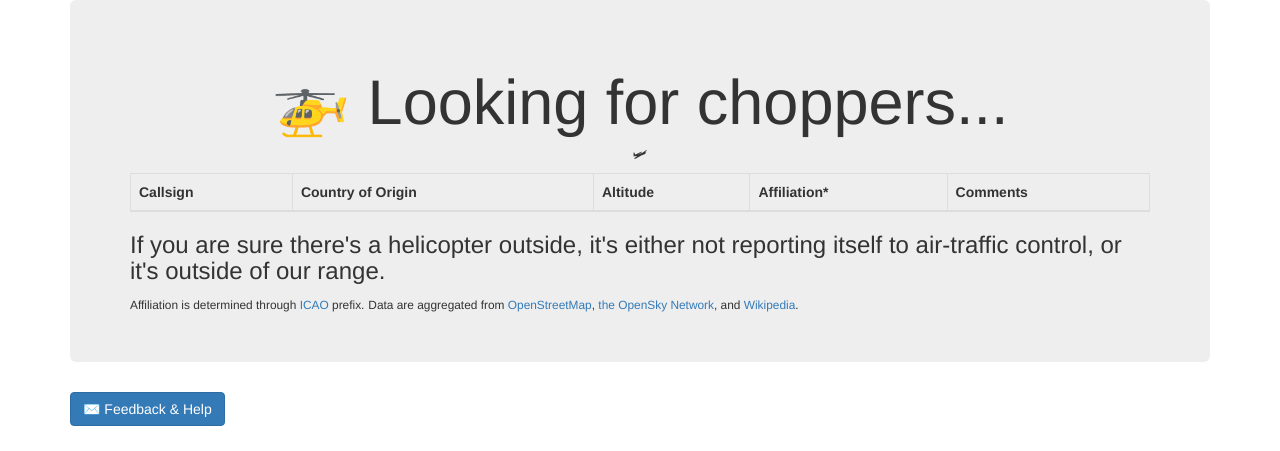
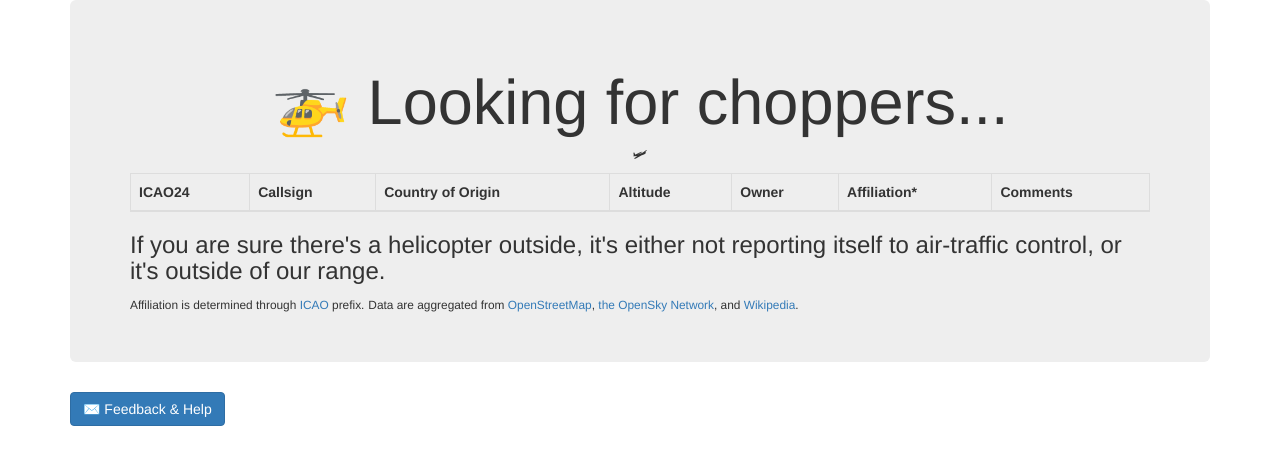
Before and after one commit to j6k4m8/whychopper, a Flask app: page / in a window 1280 px wide. Shown: the top 451 px of the page. Run offline with Flask 2, Linux system fonts and the light colour scheme; lists and menus that the app fills with data are empty; parts of the project's set-up code (start-up, migrations or seed data) failed here and were passed over; some libraries are stand-ins or nearby versions.

Commit message:
Add affiliation information

```diff
--- a/main.py
+++ b/main.py
@@ -92,6 +92,10 @@ def get_aircraft_around(lat, lng):
     return df
 
 
+def get_info_for_icao(icao):
+    return requests.get(f"https://opensky-network.org/api/metadata/aircraft/icao/{icao}").json()
+
+
 @APP.route("/near/<lat>/<lng>")
 def get_near_lat_lng(lat, lng):
     lat = float(lat)
@@ -100,6 +104,7 @@ def get_near_lat_lng(lat, lng):
     total_count = len(candidates)
     candidates = candidates[(candidates.geo_altitude < ALTITUDE_OF_INTEREST) & (~candidates.on_ground)]
 
+    # enrich with wikipedia affiliations:
     newdf = pd.DataFrame([
         i.iloc[0] if len(i) else {}
         for i in candidates.callsign.str.slice(0, 3).map(
@@ -110,6 +115,20 @@ def get_near_lat_lng(lat, lng):
         candidates.reset_index(drop=True),
         newdf.reset_index(drop=True)
     ], axis='columns')
+
+
+    # enrich with opensky info:
+    candidates['owner'] = [None] * len(candidates.index)
+    candidates['manufacturerName'] = [None] * len(candidates.index)
+    candidates['model'] = [None] * len(candidates.index)
+    for i, c in candidates.iterrows():
+        try:
+            info = get_info_for_icao(c.icao24)
+            candidates._set_value(i, "owner", info['owner'])
+            candidates._set_value(i, "manufacturerName", info['manufacturerName'])
+            candidates._set_value(i, "model", info['model'])
+        except Exception as e:
+            print(e)
 
     return jsonify({
         "aircraft": candidates.T.to_json(),
--- a/templates/index.html
+++ b/templates/index.html
@@ -29,8 +29,18 @@
         />
         <script src="https://cdn.jsdelivr.net/npm/vue/dist/vue.js"></script>
         <script>
-            // const API_URL = "http://localhost:5000";
-            const API_URL = "";
+            function isLawEnforcementOwner(aircraft) {
+                if (!aircraft.owner) {
+                    return false;
+                }
+                return (
+                    aircraft.owner.toLowerCase().indexOf("mayor") > -1 ||
+                    aircraft.owner.toLowerCase().indexOf("police") > -1
+                );
+            }
+
+            const API_URL = "http://localhost:5000";
+            // const API_URL = "";
 
             const AircraftTableRow = {
                 props: {
@@ -40,11 +50,13 @@
                 },
                 template: `
                 <tr>
+                    <td><a :href="'https://opensky-network.org/aircraft-profile?icao24='+aircraft.icao24">{{aircraft.icao24}}</a></td>
                     <td>{{aircraft.callsign}}</td>
                     <td>{{aircraft.origin_country}}</td>
                     <td>{{aircraft.geo_altitude}}</td>
+                    <td>{{aircraft.owner}}</td>
                     <td>{{aircraft.Airline||aircraft.Affiliation}}</td>
-                    <td>{{aircraft.Comments}}</td>
+                    <td>{{aircraft.Comments? aircraft.Comments + "; " : ''}} {{aircraft.manufacturerName}} {{aircraft.model}}</td>
                 </tr>
                 `,
             };
@@ -61,7 +73,16 @@
                         if (this.aircraft.length == 0) {
                             return "If you are sure there's a helicopter outside, it's either not reporting itself to air-traffic control, or it's outside of our range.";
                         }
-                        if (this.aircraft.filter((a) => !a.Airline).length) {
+                        lawEnforcementEntries = this.aircraft.filter((a) =>
+                            isLawEnforcementOwner(a)
+                        );
+                        if (lawEnforcementEntries.length) {
+                            return `Callsign ${lawEnforcementEntries[0].callsign} is a law-enforcement aircraft.`;
+                        }
+                        if (
+                            this.aircraft.filter((a) => !a.Airline && !a.Owner)
+                                .length
+                        ) {
                             return "Some aircraft on this list did not self-report affiliation.";
                         }
                         let interesting = this.aircraft.filter((a) => {
@@ -78,9 +99,11 @@
                     <table class="table table-bordered table-striped">
                         <thead>
                             <tr>
+                                <th>ICAO24</th>
                                 <th>Callsign</th>
                                 <th>Country of Origin</th>
                                 <th>Altitude</th>
+                                <th>Owner</th>
                                 <th>Affiliation*</th>
                                 <th>Comments</th>
                             </tr>
```
